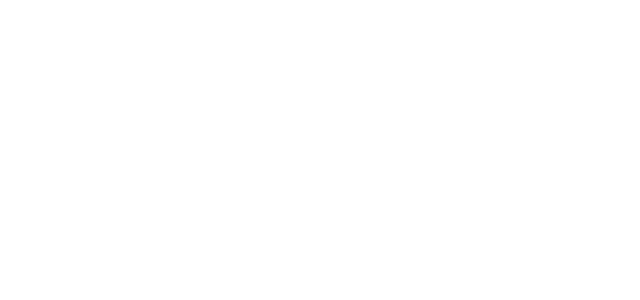
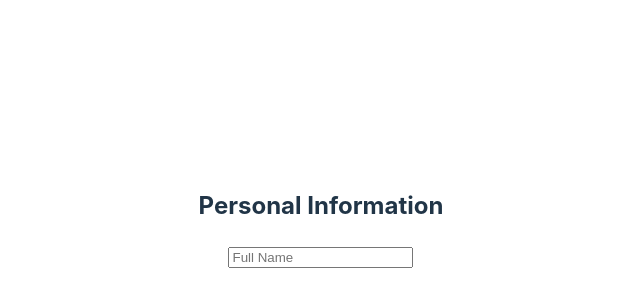
Before and after one commit to ExtF8/projectResumeApp, a React (Vite) app: page / in a window 1280 px wide. Shown: the part 182-482 px from the top of the page, without its empty margins (319-959 px from the left). Built offline with nearby package versions, Linux system fonts and the light colour scheme.

Commit message:
Added Personal Information component

```diff
--- a/src/App.jsx
+++ b/src/App.jsx
@@ -1,18 +1,12 @@
-// import { useState } from 'react';
-
+import PersonalInfoComponent from './components/PersonalInfoComponent';
 import './styles/App.css';
-import  PersonalInfo  from './classes/PersonalInfo';
 
 function App() {
-    // const [count, setCount] = useState(0);
-
-    const personalInfo = new PersonalInfo();
-
-    personalInfo.updateEmail('.test@test.com');
-
-    console.log(personalInfo.getEmail());
-
-    return <></>;
+    return (
+        <>
+            <PersonalInfoComponent />
+        </>
+    );
 }
 
 export default App;
--- /dev/null
+++ b/src/components/PersonalInfoComponent.jsx
@@ -0,0 +1,28 @@
+import { useState } from 'react';
+import PersonalInfo from '../classes/PersonalInfo';
+
+const PersonalInfoComponent = () => {
+    const [personalInfo, setPersonalInfo] = useState(new PersonalInfo());
+
+    const handleChange = event => {
+        setPersonalInfo(perv => ({
+            ...perv,
+            [event.target.name]: event.target.value,
+        }));
+    };
+
+    return (
+        <>
+            <h2>Personal Information</h2>
+            <input
+                type='text'
+                name='name'
+                value={personalInfo.fullName}
+                onChange={handleChange}
+                placeholder='Full Name'
+            />
+        </>
+    );
+};
+
+export default PersonalInfoComponent;
```
